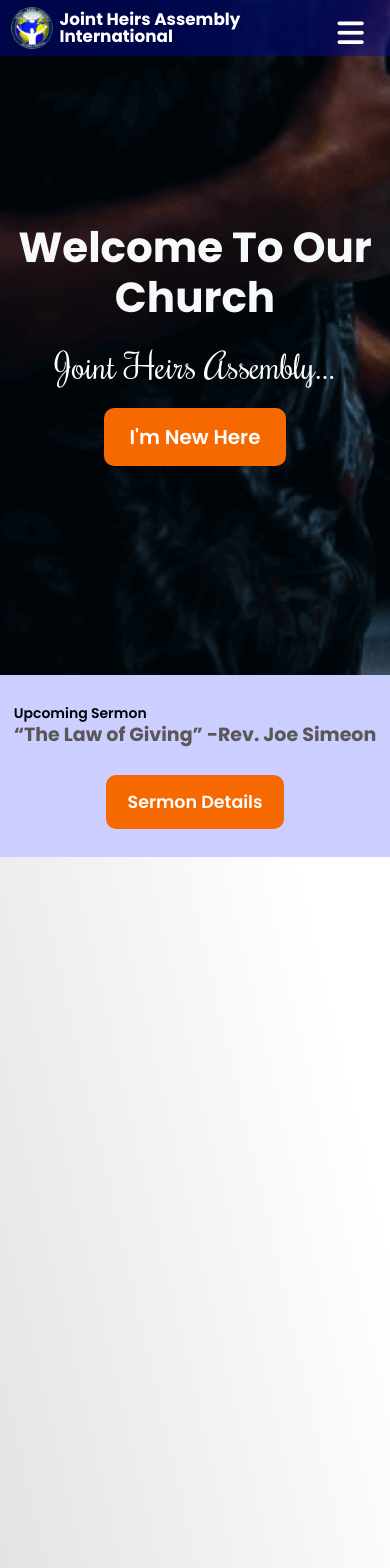
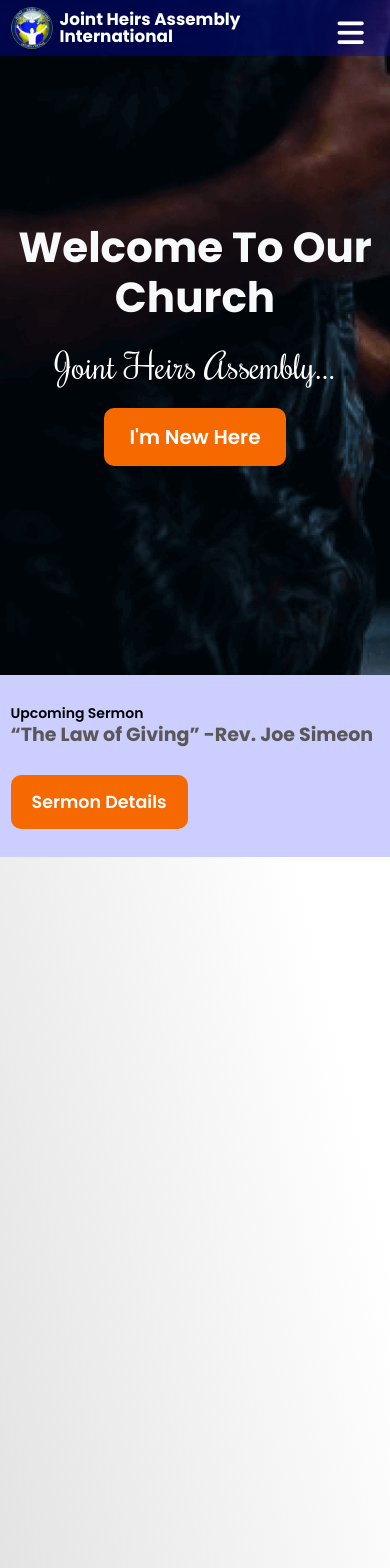
Before and after one commit to pin4eva/joint_heirs_frontend, a Next.js app: page / in a window 390 px wide. Shown: the top 1568 px of the page. Built offline with nearby package versions, Linux system fonts and the light colour scheme.

Commit message:
fix alignment of sermon-section of homepage

```diff
--- a/src/styles/home.scss
+++ b/src/styles/home.scss
@@ -43,7 +43,7 @@
 	}
 
 	.sermon-section {
-		display: flex;
+		display: grid;
 		align-items: center;
 		background: #ccceff;
 		min-height: 20vh;
@@ -66,10 +66,10 @@
 			}
 		}
 
-		@media screen and (max-width: 900px) {
+		@media screen and (max-width: $mobile) {
 			.sermon-text {
-				display: flex;
 				flex-direction: column;
+				align-items: flex-start;
 				gap: 1.5rem;
 
 				.sermon-link {
@@ -349,7 +349,7 @@
 					.btn {
 						margin-top: 2rem;
 						text-align: center;
-						padding: 1rem 2rem;
+						padding: 0.7rem 2rem;
 						background: #f66800;
 						border-radius: 10px;
 						font-size: 16px;
@@ -891,7 +891,7 @@
 		.placeholder {
 			height: 52rem;
 			@media screen and (max-width: 580px) {
-				height: 68rem;
+				height: 66rem;
 			}
 		}
 	}
```
